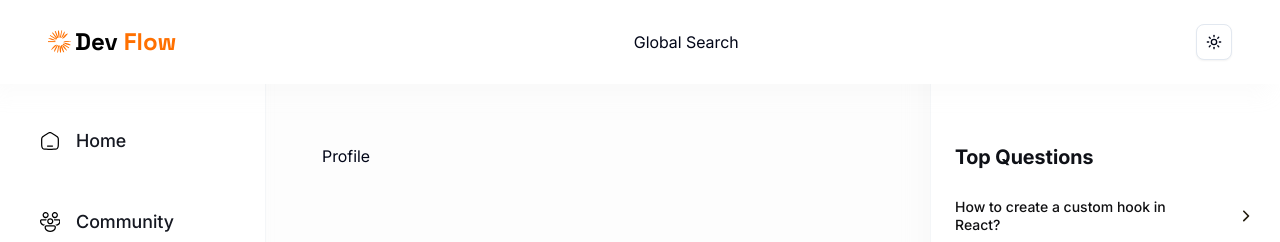
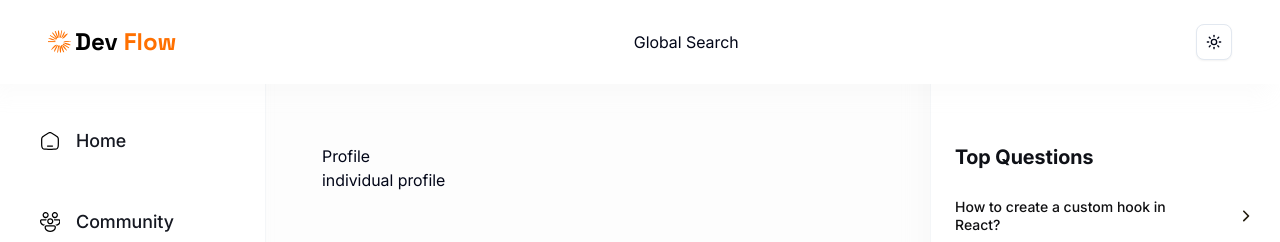
Before and after one commit to fitse01/stackover-flow-clone, a Next.js app: page /profile/1 in a window 1280 px wide. Shown: the top 242 px of the page. Built offline with nearby package versions, Linux system fonts and the light colour scheme; no server answers.

Commit message:
update profile

```diff
--- a/app/(root)/profile/[id]/page.tsx
+++ b/app/(root)/profile/[id]/page.tsx
@@ -1,7 +1,12 @@
 import React from "react";
 
 const Profile = () => {
-  return <div>Profile</div>;
+  return (
+    <div>
+      Profile
+      <h1>individual profile </h1>
+    </div>
+  );
 };
 
 export default Profile;
```
